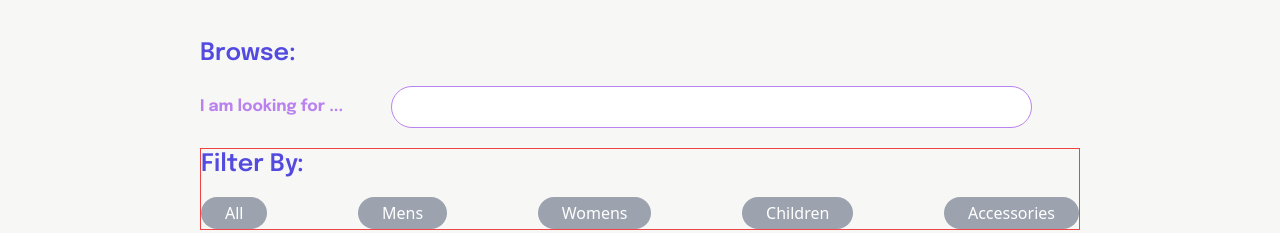
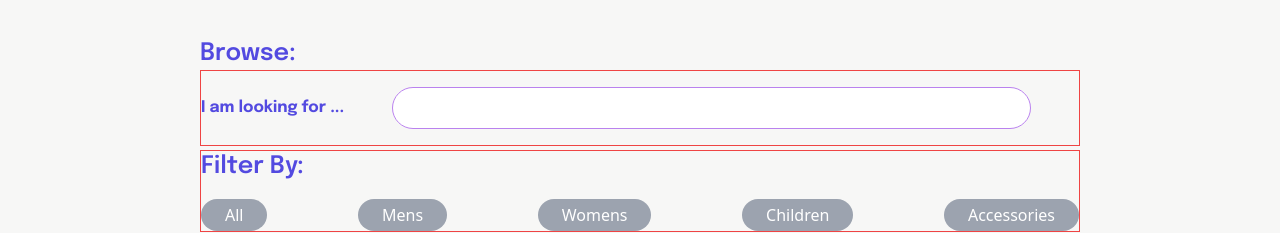
Before and after one commit to daniel0426/C2C-ecommerce-store, a Vue app in the folder front/: page / in a window 1280 px wide. Shown: the part 246-479 px from the top of the page. Built offline with nearby package versions, Linux system fonts and the light colour scheme; no server answers.

Commit message:
Tweak to search text color

```diff
--- a/front/src/components/SearchFilter.vue
+++ b/front/src/components/SearchFilter.vue
@@ -1,27 +1,58 @@
 <template>
-<div class="flex items-center ">
-  <h1 class="text-1xl font-bold text-bright-purple font-epilogue">I am looking for ...</h1>
-<form action="" @submit.prevent="filterByInput" class="flex flex-1 items-center md:w-1/2 m-auto mx-12 relative my-4 w-full">
-  <input v-model="item" class=" w-full px-4 py-2 border  border-bright-purple rounded-full placeholder-white text-bright-purple outline-none" type="text" placeholder="Seach items...">
-  <button type="submit" class="absolute right-4"><i class="text-xl font-medium fas fa-search text-bright-purple  "></i></button>
-</form>
-</div>
+  <div class="flex items-center border border-red-500">
+    <h1 class="text-1xl font-bold text-dark-purple font-epilogue">
+      I am looking for ...
+    </h1>
+    <form
+      action=""
+      @submit.prevent="filterByInput"
+      class="
+        flex flex-1
+        items-center
+        md:w-1/2
+        m-auto
+        mx-12
+        relative
+        my-4
+        w-full
+      "
+    >
+      <input
+        v-model="item"
+        class="
+          w-full
+          px-4
+          py-2
+          border border-bright-purple
+          rounded-full
+          placeholder-white
+          text-bright-purple
+          outline-none
+        "
+        type="text"
+        placeholder="Seach items..."
+      />
+      <button type="submit" class="absolute right-4">
+        <i class="text-xl font-medium fas fa-search text-bright-purple"></i>
+      </button>
+    </form>
+  </div>
 </template>
 
 <script>
 export default {
   name: "SearchFilter",
-  data(){
-    return{
-      item:null,
-    }
+  data() {
+    return {
+      item: null,
+    };
   },
   methods: {
-    filterByInput (e){
-      this.$emit("filteredByInput", this.item)
-      this.item=""
-    }
-  }
+    filterByInput(e) {
+      this.$emit("filteredByInput", this.item);
+      this.item = "";
+    },
+  },
 };
 </script>
 
```
